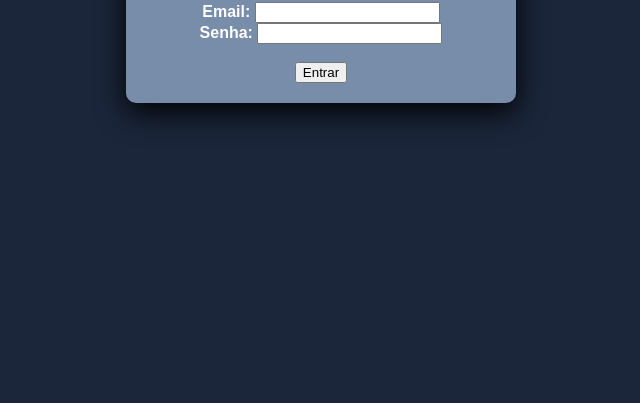
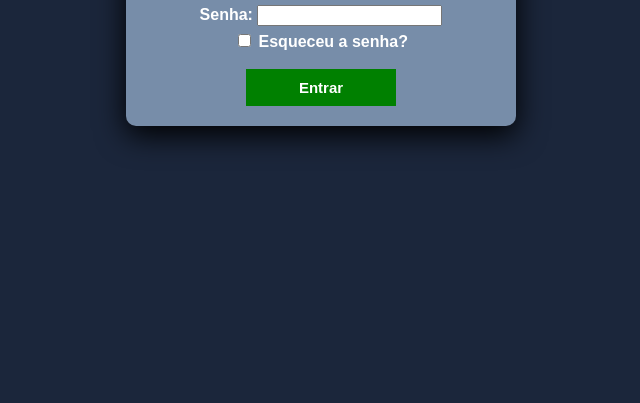
Before and after one commit to Sr-Okami/Forum, a plain HTML site: page index.html in a window 1280 px wide. Shown: the part 397-800 px from the top of the page, without its empty margins (319-959 px from the left). Drawn offline with Linux system fonts and the light colour scheme.

Commit message:
atualização

```diff
--- /dev/null
+++ b/css/imput.css
@@ -0,0 +1,5 @@
+#imput-email{
+    margin-bottom: 60vw;
+    width: 50px;
+    background-color: black;
+}
--- a/style.css
+++ b/css/login.css
@@ -20,3 +20,22 @@ body {
 label {
     font-weight: bolder;
 }
+#b-entrar{
+    background-color: green;
+    color: white;
+    cursor: pointer;
+    width: 150px;
+    padding: 10px;
+    border: none;
+    font-size: 15px;
+    font-weight: bold;
+}
+.esqueceu{
+    cursor: pointer;
+}
+#imput-email{
+    margin-bottom: 5px;
+}
+#email {
+
+}
--- a/index.html
+++ b/index.html
@@ -3,22 +3,28 @@
 <head>
     <meta charset="UTF-8">
     <meta name="viewport" content="width=device-width, initial-scale=1.0">
-    <link rel="stylesheet" href="style.css">
+    <link rel="stylesheet" href="css/login.css">
     <title>Login</title>
 </head>
 <body>
     <form id="login-container">
         <h1>Login</h1>
-        <div>
+        <div id="imput-email">
             <label for="email">Email:</label>
             <input type="email" name="email" id="email">
         </div>
-        <div>
+        <div id="imput-email">
             <label for="password">Senha:</label>
             <input type="password" name="Senha" id="password">
         </div>
+        <div>
+            <input class="esqueceu" type="checkbox" name="esqueceu" id="esqueceu">
+            <label class="esqueceu" for="esqueceu">Esqueceu a senha?</label>
+        </div>
         <br>
-        <button type="submit">Entrar</button>
+        <button id="b-entrar" type="submit">Entrar</button>
     </form>
+    <footer>
+    </footer>
 </body>
 </html>
```
